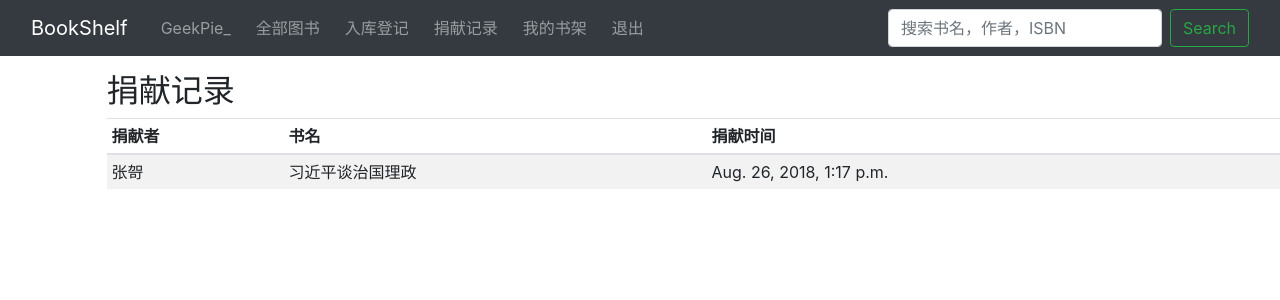
After one commit to ShanghaitechGeekPie/bookshelf, a Django app: page /book/devoterlist in a window 1280 px wide. The commit adds this page. Shown: the top 300 px of the page. Run offline with Django 3.2, Linux system fonts and the light colour scheme; a user stored in the database is signed in; data comes from the database, SQL or seed files in the repository; both versions use the stored data as it was after the commit; some libraries are stand-ins or nearby versions.

Commit message:
added devoter list

```diff
--- a/book/admin.py
+++ b/book/admin.py
@@ -1,8 +1,9 @@
 from django.contrib import admin
-from .models import Book,BorrowRecord
+from .models import *
 
 admin.site.register(Book)
 admin.site.register(BorrowRecord)
+admin.site.register(DevoteRecord)
 # Register your models here.
 class BookAdmin(admin.ModelAdmin):
     list_display = ['borrow_date', 'begin_time', 'end_time']
--- a/book/form.py
+++ b/book/form.py
@@ -30,6 +30,5 @@ class BookForm(forms.ModelForm):
         'FrontPage',
         'Author',
         'Publisher',
-        'Devoter',
         'Introduction',
     ]
--- a/book/models.py
+++ b/book/models.py
@@ -11,6 +11,7 @@ class Book(models.Model):
     Author = models.CharField(max_length = 100,default = "未知")
     Translator = models.CharField(max_length = 100,default = "无")
     Publisher = models.CharField(max_length = 100,default = "未知")
+    # devoter still exsits, though it will not be displayed, it would help me edit the template...
     Devoter = models.ForeignKey(User, null = True,blank = True,on_delete=models.CASCADE)
     Quantity = models.IntegerField(default=1)
     Introduction = models.TextField()
@@ -25,6 +26,20 @@ class Book(models.Model):
     def __str__(self):
         return self.BookName
 
+
+class DevoteRecord(models.Model):
+    User = models.ForeignKey(User,on_delete=models.CASCADE)
+    Book = models.ForeignKey(Book,on_delete=models.CASCADE)
+    DevoteTime = models.DateTimeField(auto_now_add=True)
+
+    def __str__(self):
+        return self.User.username + '捐献了' + self.Book.BookName
+
+
+
+
+
+
 class BorrowRecord(models.Model):
     Borrower = models.ForeignKey(User, on_delete=models.CASCADE)
     BookBorrowed = models.ForeignKey(Book, null = True, on_delete = models.CASCADE)
--- a/book/templates/book/add_book.html
+++ b/book/templates/book/add_book.html
@@ -5,7 +5,7 @@
 {% block body %}
 
 {% load staticfiles %}
-<script src = "{% static 'getinfo.js' %}"></script>
+<script src = "{% static 'js/getinfo.js' %}"></script>
 
 
 <div class="container-fluid" id = 'form-container'>
@@ -74,9 +74,6 @@
                                 <label class="control-label col-sm-2" for="song_title"><label for="id_Devoter">捐赠者</label></label>
                                 <div class="col-sm-10"><select  class="form-control" name="Devoter" id="id_Devoter">
                           <option value="" selected>---------</option>
-
-                          <option value="20">1</option>
-
                           {% for person in all_user%}
                           <option value="{{person.id}}">{{person.username}}</option>
                           {% endfor %}
--- a/book/templates/book/base.html
+++ b/book/templates/book/base.html
@@ -43,6 +43,11 @@
                             </a>
                           </li>
                           <li class="nav-item">
+                                <a class="nav-link" href="/book/devoterlist">
+                                    <span class="glyphicon glyphicon-plus" aria-hidden="true"></span>&nbsp; 捐献记录
+                                </a>
+                            </li>
+                          <li class="nav-item">
                                 <a class="nav-link" href="/book/{{user.id}}/profile">
                                     <span class="glyphicon glyphicon-plus" aria-hidden="true"></span>&nbsp; 我的书架
                                 </a>
--- /dev/null
+++ b/book/templates/book/devote.html
@@ -0,0 +1,33 @@
+{% extends 'book/base.html' %}
+{% block body %}
+
+  <div class="container-fluid">
+      <div class="row">
+        <main role="main" class="col-md-11 ml-sm-auto col-lg-11 pt-3 px-0">
+
+          <h2>捐献记录</h2>
+          <div class="table-responsive">
+            <table class="table table-striped table-sm">
+              <thead>
+                <tr>
+                  <th>捐献者</th>
+                  <th>书名</th>
+                  <th>捐献时间</th>
+                </tr>
+              </thead>
+              <tbody>
+                {%for record in all_records%}
+                <tr>
+                  <td>{{record.User.username}}</td>
+                  <td>{{record.Book.BookName}}</td>
+                  <td>{{record.DevoteTime}}</td>
+                </tr>
+                {%endfor%}
+              </tbody>
+            </table>
+          </div>
+        </main>
+      </div>
+    </div>
+
+{%endblock%}
--- a/book/urls.py
+++ b/book/urls.py
@@ -11,5 +11,6 @@ urlpatterns = [
     path('logout',views.logout_user, name = 'logout'),
     path('<int:book_id>/borrow',views.BorrowBook ,name = 'borrow'),
     path('<int:book_id>/return', views.returnBook, name = 'return'),
-    path('<int:user_id>/profile',views.userProfile, name = 'profile')
+    path('<int:user_id>/profile',views.userProfile, name = 'profile'),
+    path('devoterlist',views.devoterlist,name = 'devoter')
 ]
--- a/book/views.py
+++ b/book/views.py
@@ -1,6 +1,6 @@
 from django.shortcuts import render , HttpResponseRedirect
 from django.views import generic
-from .models import Book,BorrowRecord
+from .models import *
 from django.views.generic.edit import CreateView, UpdateView, DeleteView
 from django.contrib.auth.models import User
 from django.http import HttpResponse, Http404
@@ -86,7 +86,13 @@ def create_book(request):
         return HttpResponseRedirect('book/login')
     else:
         form = BookForm(request.POST or None, request.FILES or None)
+        info = request.POST.copy()
         if form.is_valid():
+            print(info)
+            devoter_id = info.__getitem__('Devoter')
+            print(info.__getitem__('ISBN'))
+            print(devoter_id)
+            info.pop('Devoter')
             book = form.save(commit=False)
             thisISBN = book.ISBN
             existingISBN = Book.objects.filter(ISBN = thisISBN)
@@ -95,31 +101,41 @@ def create_book(request):
                 existingbook = existingISBN[0]
                 existingbook.Quantity += 1
                 existingbook.save()
+                if devoter_id != '':
+                    devoter = User.objects.get(id = devoter_id)
+                    record = DevoteRecord(User = devoter,Book = existingbook)
+                    record.save()
                 return HttpResponseRedirect('/book')
             if existingBookName.count() > 0:
                 existingbook = existingBookName[0]
                 existingbook.Quantity += 1
                 existingbook.save()
+                if devoter_id != '':
+                    devoter = User.objects.get(id = devoter_id)
+                    record = DevoteRecord(User = devoter,Book = existingbook)
+                    record.save()
                 return HttpResponseRedirect('/book')
             # save the image front internet
             book.save()
             url = book.FrontPage
             data = urllib.request.urlretrieve(url)
             frontpage = Image.open(data[0])
-            print(book.id)
-            print(book.pk)
             new_route = './book/static/' + str(book.id) + '_frontpage.jpg'
             frontpage.save(new_route,'JPEG')
             book.FrontPage = str(book.id) + '_frontpage.jpg'
             book.save()
+
+            ###deal with the devote record
+            if devoter_id != '':
+                devoter = User.objects.get(id = devoter_id)
+                record = DevoteRecord(User = devoter,Book = book)
+                record.save()
             return HttpResponseRedirect('/book')
         context = {
             "form": form,
             "all_user" : User.objects.all(),
         }
         return render(request, 'book/add_book.html', context)
-
-
 
 
 def BorrowBook(request, book_id):
@@ -180,7 +196,7 @@ def returnBook(request, book_id):
 def userProfile(request,user_id):
     user = request.user
     if not user.is_authenticated:
-        return render(request, 'book/login.html' ,{ error_message : "Please login first"} )
+        return HttpResponseRedirect("/book/login")
     else:
 
         borrowRecords = BorrowRecord.objects.filter( Borrower = request.user ).filter(finished = False)
@@ -214,3 +230,12 @@ def register(request):
         "form": form,
     }
     return render(request, 'book/register.html', context)
+
+def devoterlist(request):
+    if not request.user.is_authenticated:
+        return HttpResponseRedirect("/book/login")
+    else:
+        context = {
+            'all_records': DevoteRecord.objects.all(),
+        }
+        return render(request,'book/devote.html',context)
```
Also changed, not shown: book/migrations/0019_auto_20180826_1215.py (added), book/migrations/0020_book_devoter.py (added), book/static/44_frontpage.jpg (added), book/static/js/getinfo.js (renamed from book/static/getinfo.js), db.sqlite3.
